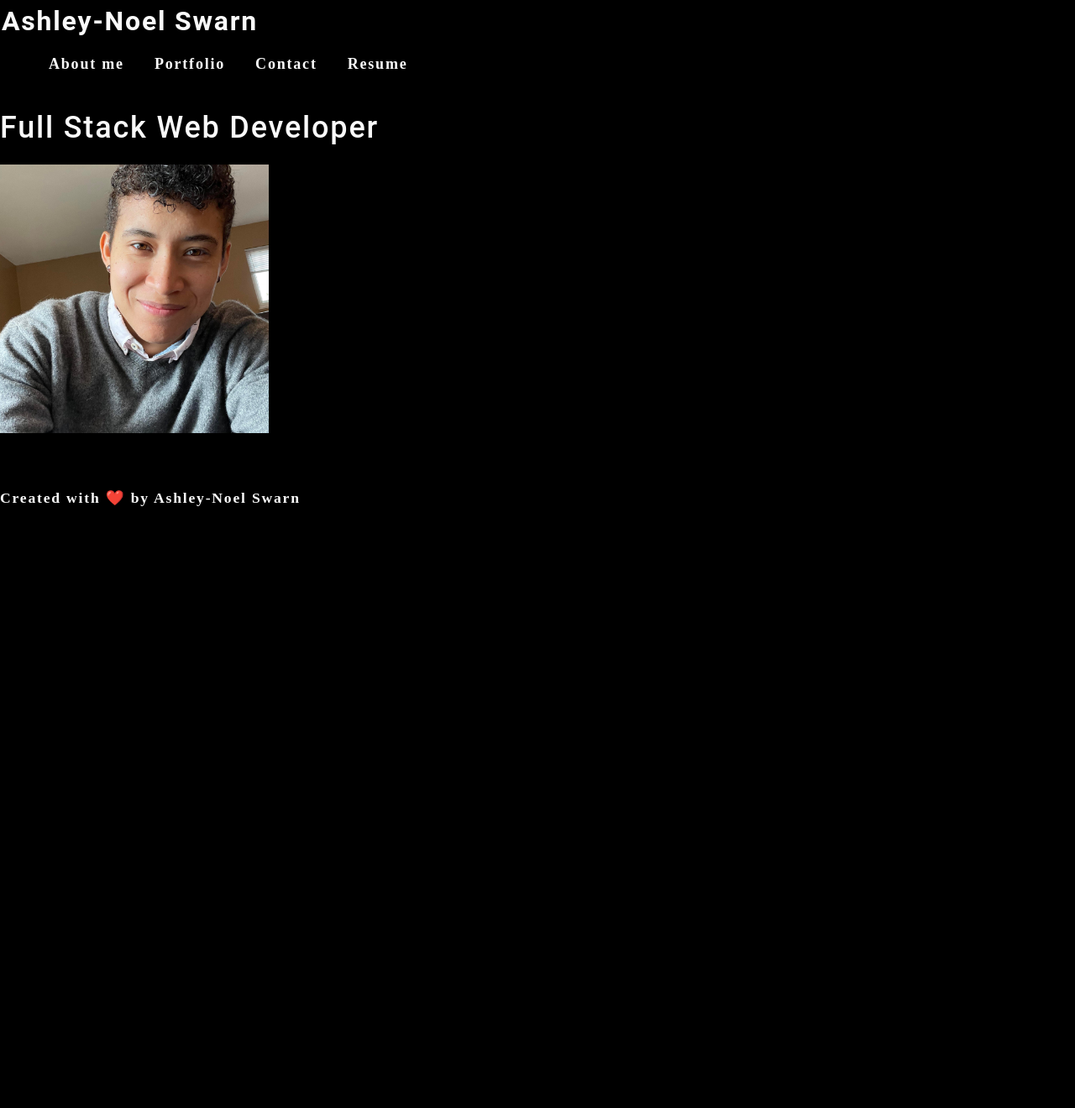
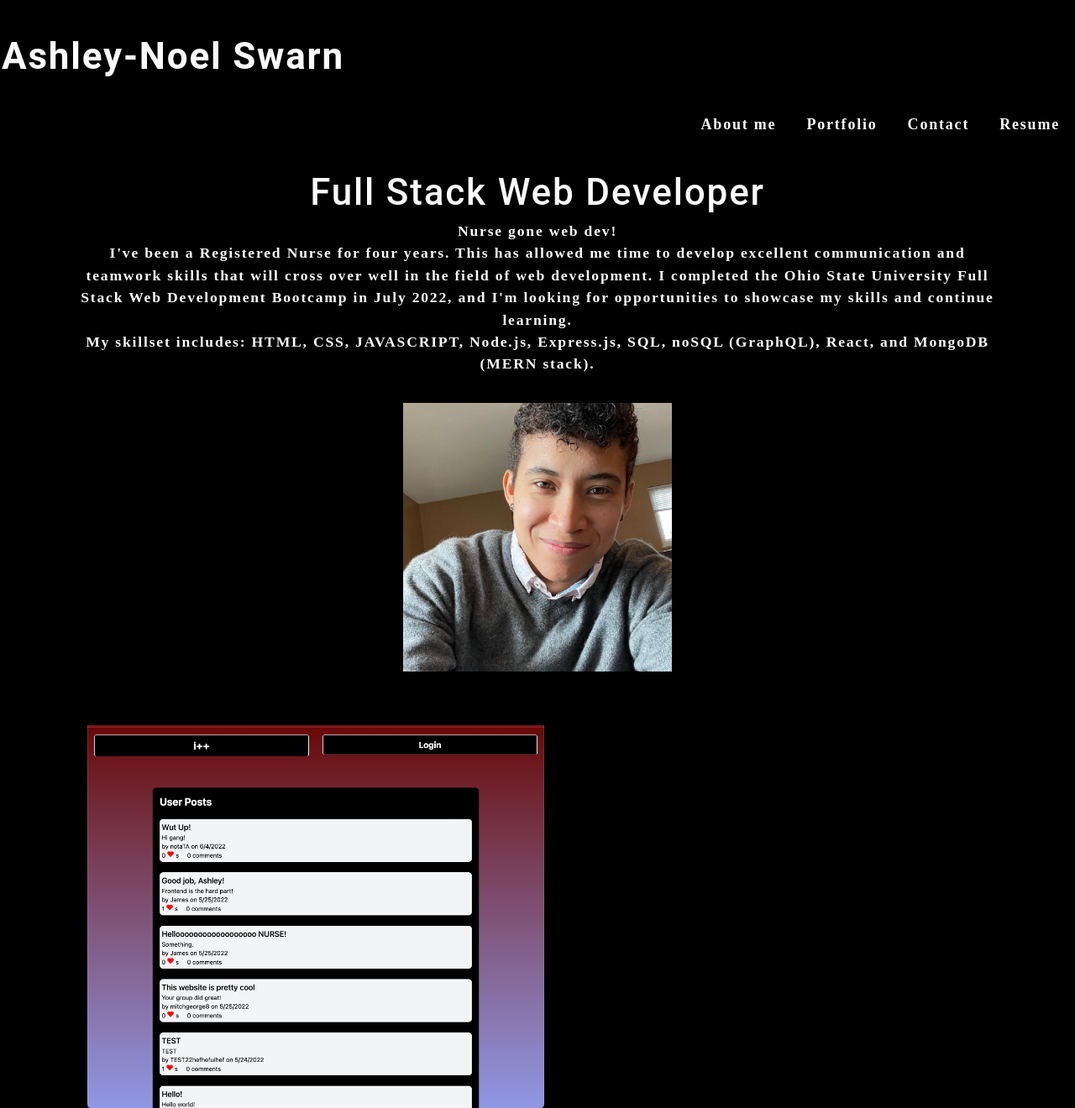
Before and after one commit to ancs214/react-portfolio, a React (Create React App) app: page / in a window 1280 px wide. Shown: the top 1320 px of the page at 84% size. Before the commit the page ends 800 px from the top, so only its background shows below. Built offline with nearby package versions, Linux system fonts and the light colour scheme.

Commit message:
basic components completed

```diff
--- a/src/App.js
+++ b/src/App.js
@@ -5,6 +5,8 @@ import { BrowserRouter as Router, Routes, Route } from 'react-router-dom';
 import Header from './components/Header';
 import About from './components/About';
 import Footer from './components/Footer';
+import Project from './components/Projects';
+
 
 function App() {
   return (
@@ -12,6 +14,7 @@ function App() {
 
       <Header />
       <About />
+      <Project />
       <Footer />
 
     </Router>
--- a/src/components/About/index.js
+++ b/src/components/About/index.js
@@ -4,10 +4,19 @@ import profileImage from "../../assets/profileImage.jpeg";
 
 function About() {
     return (
-        <section className="my-5">
+        <section className="card my-5">
+            <div>
             <h1 id="about">Full Stack Web Developer</h1>
-            {/* insert running text of skills here: HTML CSS JS etc... */}
+            <p className='container'>
+                Nurse gone web dev!
+                <br /> I've been a Registered Nurse for four years. This has allowed me time to develop excellent communication and teamwork skills that will cross over well in the field of web development. I completed the Ohio State University Full Stack Web Development Bootcamp in July 2022, and I'm looking for opportunities to showcase my skills and continue learning.
+                <br /> My skillset includes: HTML, CSS, JAVASCRIPT, Node.js, Express.js, SQL, noSQL (GraphQL), React, and MongoDB (MERN stack).
+            </p>
+            </div>
+            <div>
+                {/* insert running text of skills here: HTML CSS JS etc... */}
             <img src={profileImage} className="my-2" style={{ width: "25%" }} alt="picture of myself" />
+            </div>
         </section>
     );
 }
--- a/src/components/Header/index.js
+++ b/src/components/Header/index.js
@@ -5,12 +5,12 @@ import Nav from '../Nav';
 
 function Header() {
     return (
-        <header flex-row>
-            <h2>
+        <header>
+            <h1 className='my-5 mx-5'>
                 <a href='/'>
                      Ashley-Noel Swarn
                 </a>
-            </h2>
+            </h1>
 
             <Nav />
 
--- a/src/components/Nav/index.js
+++ b/src/components/Nav/index.js
@@ -5,7 +5,7 @@ function Nav() {
 
     return (
         <nav>
-            <ul className="flex-row">
+            <ul className="flex-row flex-end">
                 <li className="mx-2">
                     <a href="#about">
                         About me
--- a/src/components/Projects/index.js
+++ b/src/components/Projects/index.js
@@ -1,9 +1,44 @@
 import React from 'react';
 
 function Project() {
-    const projects = [
-        {
-            name: ''
-        }
-    ]
+    return (
+        <div className='container flex-row'>
+            <div>
+            <img
+            src={require('../../assets/i++.png')}
+            alt='project i++ screenshot'
+            className='img-thumbnail mx-1'
+            />
+            <img
+            src={require('../../assets/run_chug.png')}
+            alt='project run n chug screenshot'
+            className='img-thumbnail mx-1'
+            />
+            </div>
+            <img
+            src={require('../../assets/runbuddy.png')}
+            alt='project runbuddy screenshot'
+            className='img-thumbnail mx-1'
+            />
+            <img
+            src={require('../../assets/taskmaster.png')}
+            alt='project taskmaster screenshot'
+            className='img-thumbnail mx-1'
+            />
+            <img
+            src={require('../../assets/notetaker.png')}
+            alt='project notetaker screenshot'
+            className='img-thumbnail mx-1'
+            />
+            <img
+            src={require('../../assets/zoo_keepr.png')}
+            alt='project zoo keepr screenshot'
+            className='img-thumbnail mx-1'
+            />
+
+
+        </div>
+    )
 }
+
+export default Project;
--- a/src/index.css
+++ b/src/index.css
@@ -36,7 +36,7 @@ body {
   letter-spacing: .1em;
   background: var(--dark);
   color: var(--light);
-  font-family: 'Poiret One', cursive;
+  font-family: 'Poiret One';
 
 }
 
@@ -46,14 +46,14 @@ h3,
 h4,
 h5,
 h6 {
-  font-family: 'Roboto', sans-serif;
+  font-family: 'Roboto', cursive, sans-serif;
   font-weight: 500;
   margin: 5px 0;
   line-height: 1.25;
 }
 
 h1 {
-  font-size: 2.25rem;
+  font-size: 2.75rem;
 }
 
 h2 {
@@ -186,6 +186,10 @@ textarea {
   justify-content: flex-end;
 }
 
+.flex-start {
+  justify-content: flex-start;
+}
+
 .mx-1 {
   margin-right: var(--spacing-one);
   margin-left: var(--spacing-one);
@@ -211,6 +215,7 @@ textarea {
   margin-bottom: var(--spacing-five);
 }
 
+
 .px-1 {
   padding-right: var(--spacing-one);
   padding-left: var(--spacing-one);
@@ -232,13 +237,13 @@ textarea {
 }
 
 .card {
-  width: 25%;
+  width: 100%;
   text-align: center;
 }
 
 .img-thumbnail {
-  width: auto;
-  height: 300px;
+  width: 50%;
+  height: auto;
   margin-bottom: 50px;
   cursor: pointer;
 }
```
Also changed, not shown: src/assets/notetaker.png (added), src/assets/zoo_keepr.png (added).
